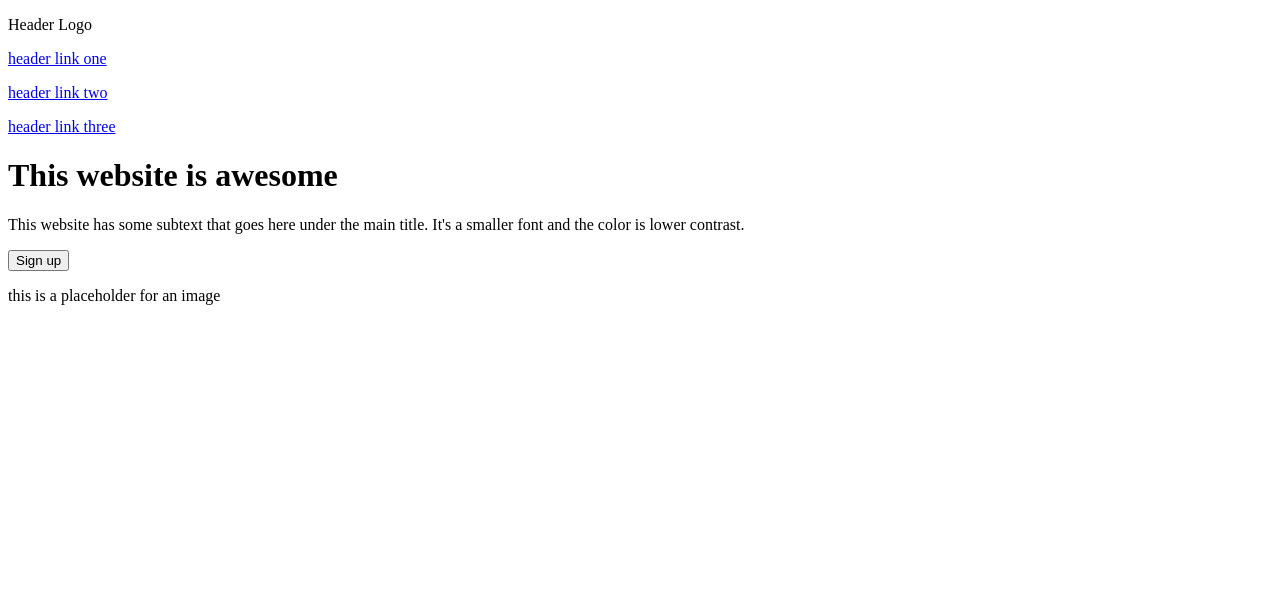
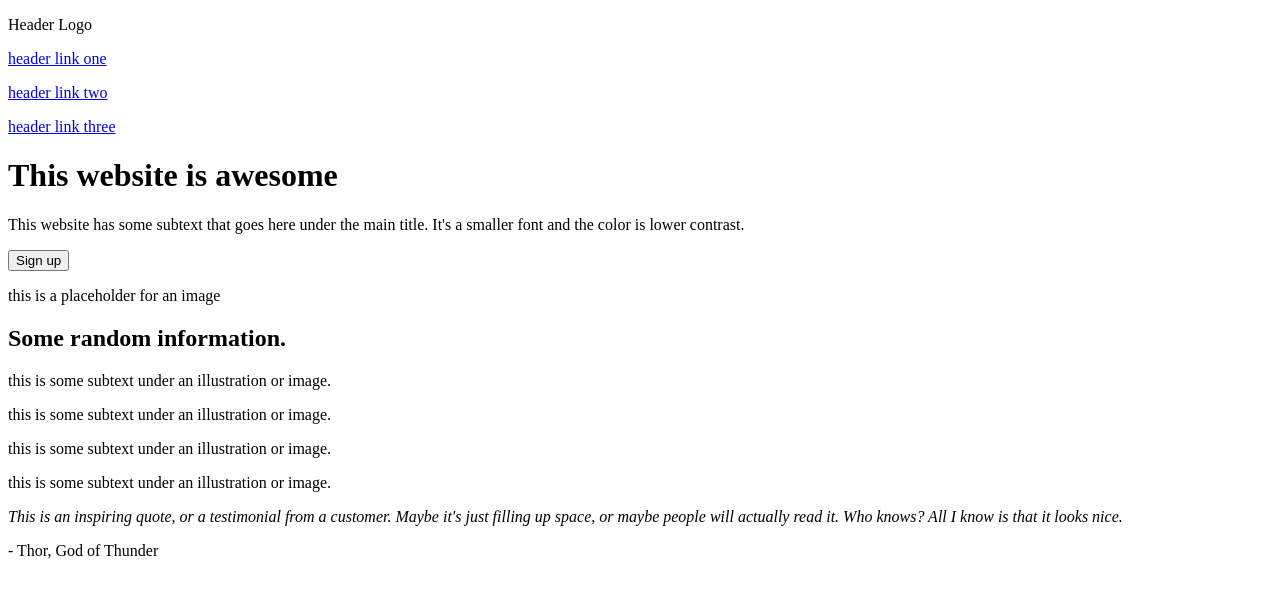
Before and after one commit to vvatsxn/landing-page, a plain HTML site: page index.html in a window 1280 px wide. Drawn offline with Linux system fonts and the light colour scheme.

Commit message:
Main section complete

```diff
--- a/index.html
+++ b/index.html
@@ -36,5 +36,41 @@
         </div>
       </div>
     </header>
+
+    <main>
+      <h2>Some random information.</h2>
+      <div class="card-container secondary">
+        <div class="card">
+          <div class="box"></div>
+          <p>this is some subtext under an illustration or image.</p>
+        </div>
+
+        <div class="card">
+          <div class="box"></div>
+          <p>this is some subtext under an illustration or image.</p>
+        </div>
+
+        <div class="card">
+          <div class="box"></div>
+          <p>this is some subtext under an illustration or image.</p>
+        </div>
+
+        <div class="card">
+          <div class="box"></div>
+          <p>this is some subtext under an illustration or image.</p>
+        </div>
+      </div>
+    </main>
+
+    <div class="quote">
+      <p>
+        <em
+          >This is an inspiring quote, or a testimonial from a customer. Maybe
+          it's just filling up space, or maybe people will actually read it. Who
+          knows? All I know is that it looks nice.</em
+        >
+      </p>
+      <p>- Thor, God of Thunder</p>
+    </div>
   </body>
 </html>
```
